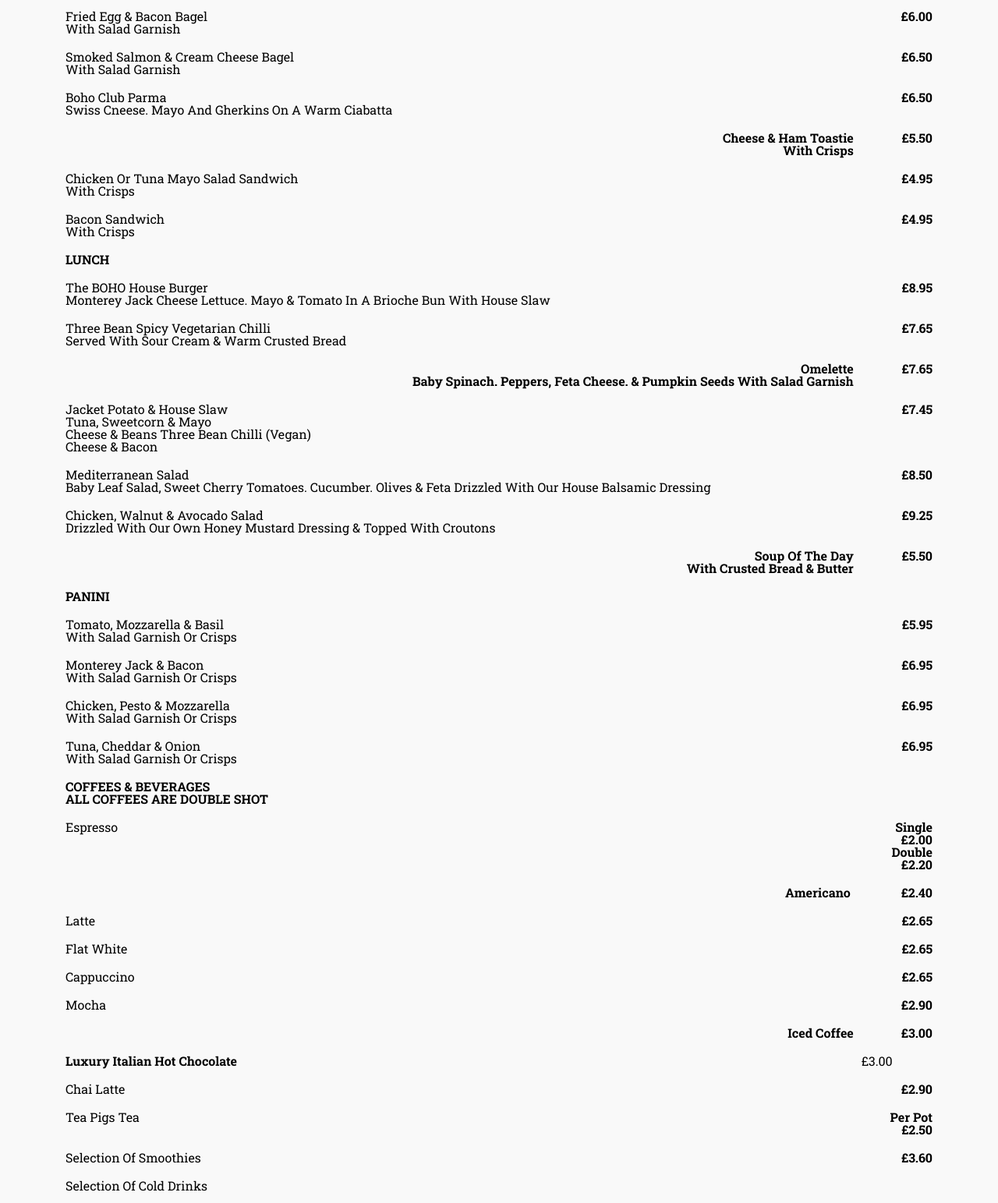
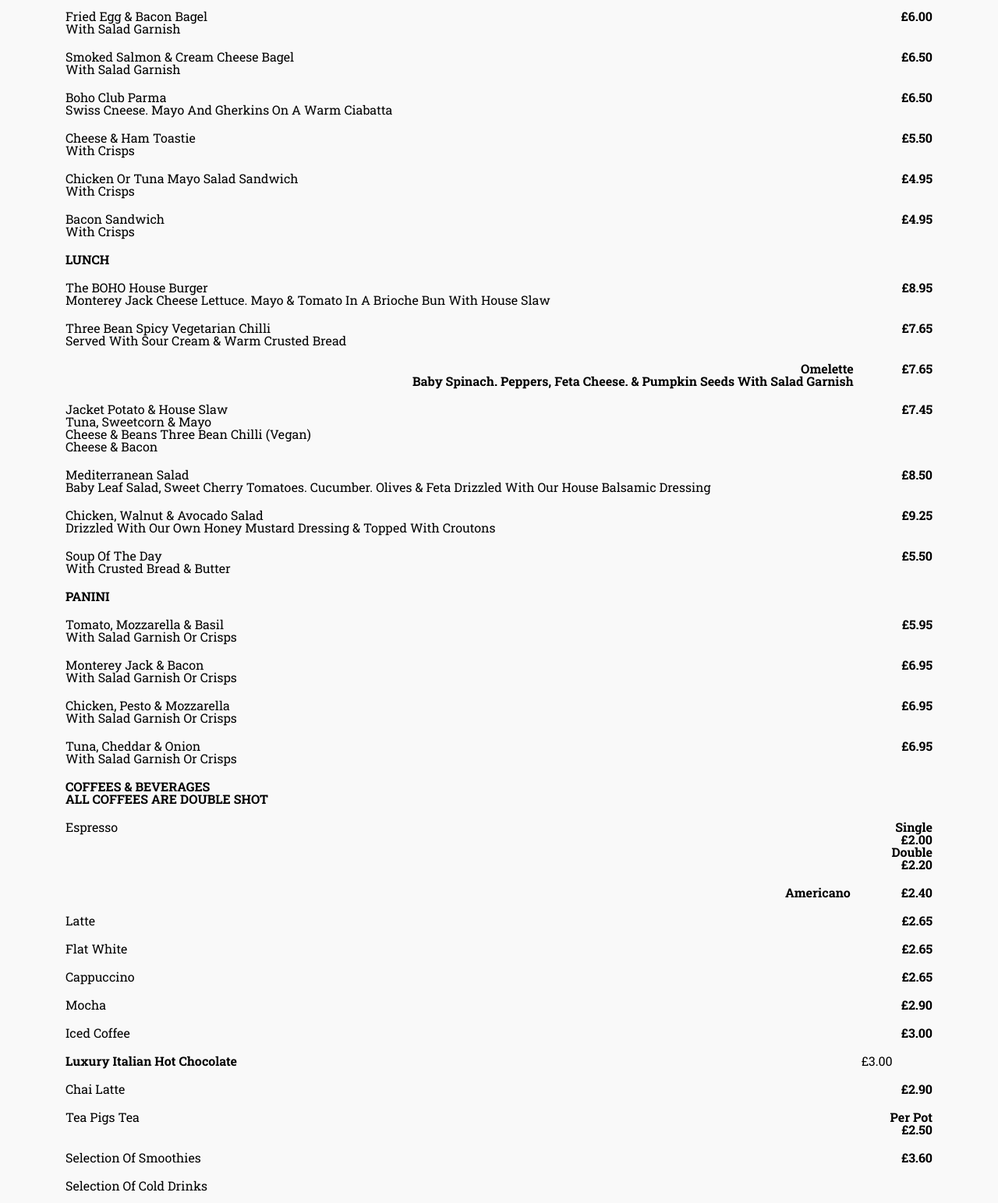
Before and after one commit to bohotearoom/bohotearoom.github.io, a plain HTML site: page menu.html in a window 1280 px wide. Shown: the part 1051-2594 px from the top of the page at 78% size. Drawn offline with nearby package versions, Linux system fonts and the light colour scheme.

Commit message:
Update menu.html

```diff
--- a/menu.html
+++ b/menu.html
@@ -132,7 +132,7 @@
 <td class="item__price">&pound;6.50</td>
 </tr>
 <tr>
-<td class="item__price"><strong>Cheese &amp; Ham Toastie</strong> <br />With Crisps</td>
+<td class="item__name"><strong>Cheese &amp; Ham Toastie</strong> <br />With Crisps</td>
 <td class="item__price">&pound;5.50</td>
 </tr>
 <tr>
@@ -172,7 +172,7 @@
 <td class="item__price">&pound;9.25</td>
 </tr>
 <tr>
-<td class="item__price"><strong>Soup Of The Day</strong> <br />With Crusted Bread &amp; Butter</td>
+<td class="item__name"><strong>Soup Of The Day</strong> <br />With Crusted Bread &amp; Butter</td>
 <td class="item__price">&pound;5.50</td>
 </tr>
 <tr>
@@ -224,7 +224,7 @@
 <td class="item__price">&pound;2.90</td>
 </tr>
 <tr>
-<td class="item__price"><strong>Iced Coffee</strong></td>
+<td class="item__name"><strong>Iced Coffee</strong></td>
 <td class="item__price">&pound;3.00</td>
 </tr>
 <tr>
```
